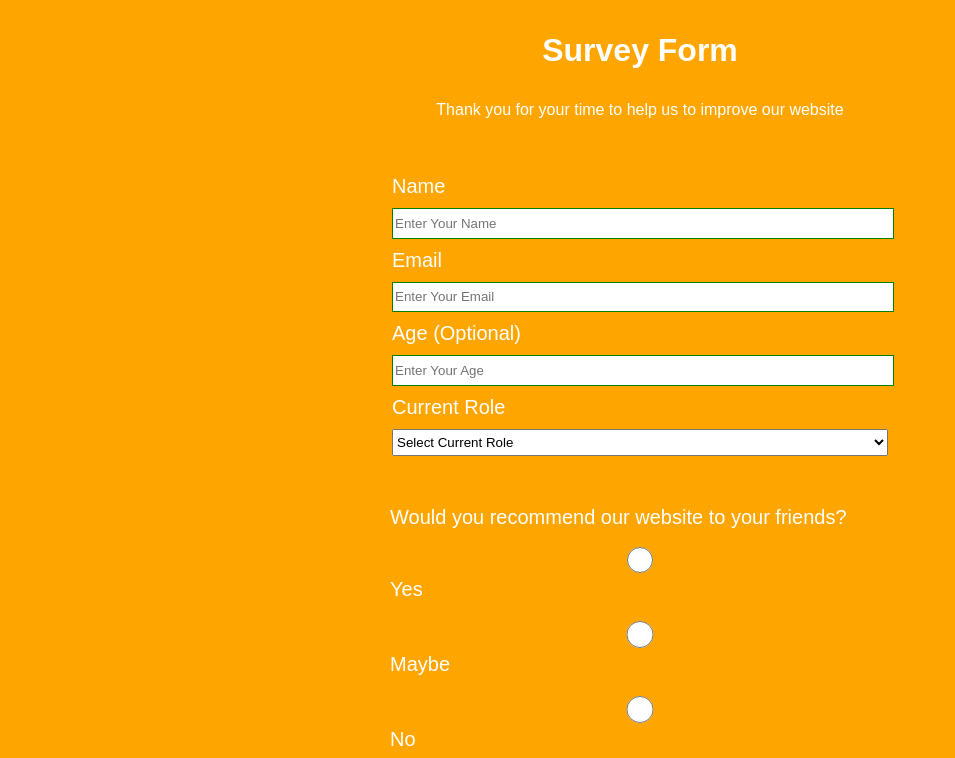
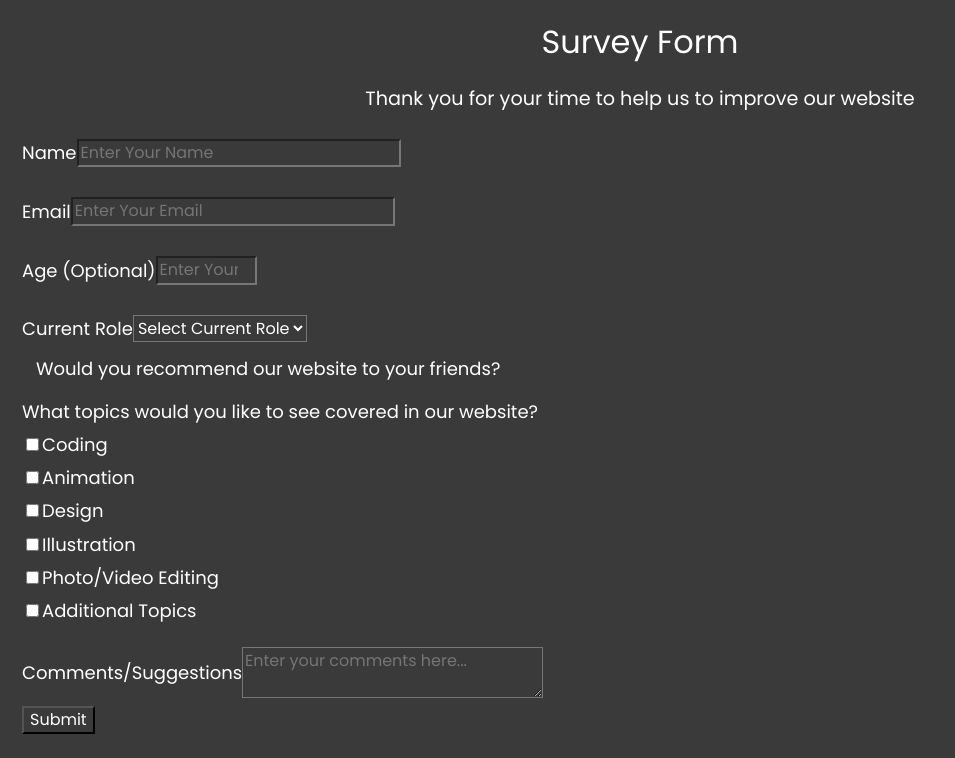
Before and after one commit to MacroviseDev/freeCodeCamp-Projects, a plain HTML site: page 1. Responsive Web Design/1. Build a Survey Form/index.html in a window 1280 px wide. Shown: the top 758 px of the page, without its empty margins (0-955 px from the left). Drawn offline with Linux system fonts and the light colour scheme.

```diff
--- a/1. Responsive Web Design/1. Build a Survey Form/index.html
+++ b/1. Responsive Web Design/1. Build a Survey Form/index.html
@@ -2,7 +2,7 @@
 <html>
 	<head>
 		<title>Survey Form</title>
-		<link rel="stylesheet" href="styles.css"
+		<link rel="stylesheet" href="styles.css">
 	</head>
 	<body>
 		<h1 id="title">Survey Form</h1>
@@ -10,8 +10,11 @@
 		<form id="survey-form">
 			<fieldset>
 				<label id="name-label">Name<input id="name" type="text" placeholder="Enter Your Name" required></label>
+				<br>
 				<label id="email-label">Email<input id="email" type="email" placeholder="Enter Your Email" required></label>
+				<br>
 				<label id="number-label">Age (Optional)<input id="number" type="number" placeholder="Enter Your Age" min="13" max="120"></label>
+				<br>
 				<label>Current Role
 					<select id="dropdown">
 						<option>Select Current Role</option>
@@ -22,21 +25,17 @@
 						<option>Other</option>
 					</select>
 				</label>
-			</fieldset>
-				<label id="recommend-label">Would you recommend our website to your friends?
-					<label><input value="yes" name="recommend-options" type="radio">Yes</label>
-					<label><input value="maybe" name="recommend-options" type="radio">Maybe</label>
-					<label><input value="no" name="recommend-options" type="radio">No</label>
-				</label>
-			<fieldset>
-				<label id="topics-label">What topics would you like to see covered in our website?
+				<fieldset>
+					<label id="">Would you recommend our website to your friends?</label>
+
+				</fieldset>
+				<label id="topics-label">What topics would you like to see covered in our website?</label>
 					<label><input value="coding" type="checkbox">Coding</label>
 					<label><input value="animation" type="checkbox">Animation</label>
 					<label><input value="design" type="checkbox">Design</label>
 					<label><input value="illustration" type="checkbox">Illustration</label>
 					<label><input value="photo-video-editing" type="checkbox">Photo/Video Editing</label>
 					<label><input value="additional-topics" type="checkbox">Additional Topics</label>
-				</label>
 			</fieldset>
 			<fieldset>
 				<label>Comments/Suggestions
--- a/1. Responsive Web Design/1. Build a Survey Form/styles.css
+++ b/1. Responsive Web Design/1. Build a Survey Form/styles.css
@@ -1,55 +1,37 @@
-body {
-	width: 100%;
-	height: 100vh;
-	margin: 0;
-	background-color: orange;
+@import url('https://fonts.googleapis.com/css?family=Poppins:200i,400&display=swap');
+
+* {
+	box-sizing: border-box;
+	font-family: Poppins, sans-serif;
+	font-size: 1rem;
+	line-height: 1.4;
 	color: white;
-	font-family: sans-serif;
-	font-size: 16px;
+	background-color: rgb(58, 58, 58);
+}
+
+h1 {
+	font-size: 2rem;
+	font-weight: 500;
+	margin-top: 20px;
+}
+
+p {
+	font-size: 1.2rem;
+	margin-top: 5px;
+	margin-bottom: 20px;
 }
 
 h1, p {
-	margin: 1em auto;
 	text-align: center;
 }
 
-form {
-	width: 60vw;
-	max-width: 500px;
-	min-width: 300px;
-	margin: 0 auto;
+label {
+	display: flex;
+	align-items: center;
+	font-size: 1.125rem;
+	margin-bottom: 0.5rem;
 }
 
-fieldset {
+fieldset, button {
 	border: none;
-	padding: 2rem 0;
 }
-
-label {
-	font-size: 20px;
-	display: block;
-	margin: 0.5rem 0;
-	margin-bottom: 10px;
-}
-
-input, textarea, select {
-	margin: 10px 0 0 0;
-	width: 100%;
-	min-height: 2em;
-}
-
-input, textarea {
-	border: 1px solid green;
-	color: white;
-}
-
-input[type="submit"] {
-	display: block;
-	width: 80%;
-	margin: 1em auto;
-	height: 2em;
-	font-size: 1.1rem;
-	background-color: grey;
-	border-color: white;
-	min-width: 300px;
-}
```
Also changed, not shown: 1. Responsive Web Design/4. Build a Product Landing Page/index.html (added, +37 -0 lines), 1. Responsive Web Design/4. Build a Product Landing Page/styles.css (added, +22 -0 lines).
